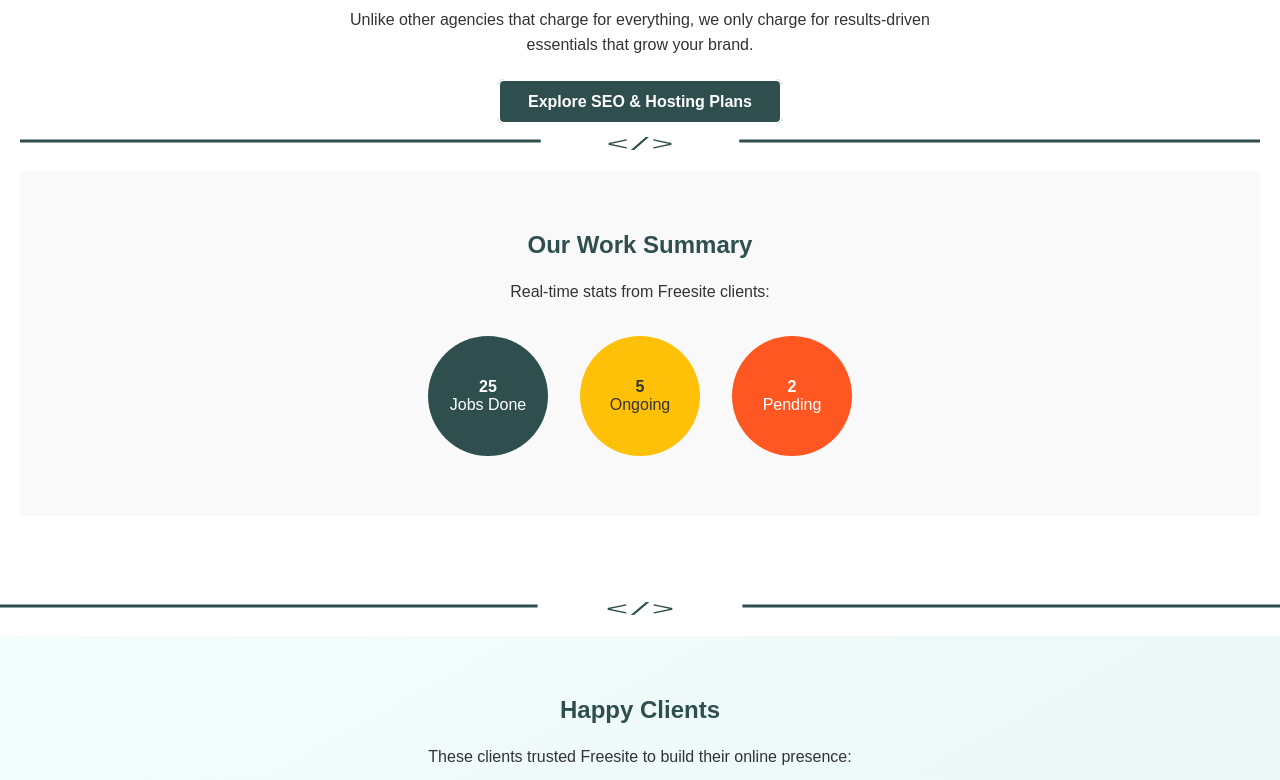
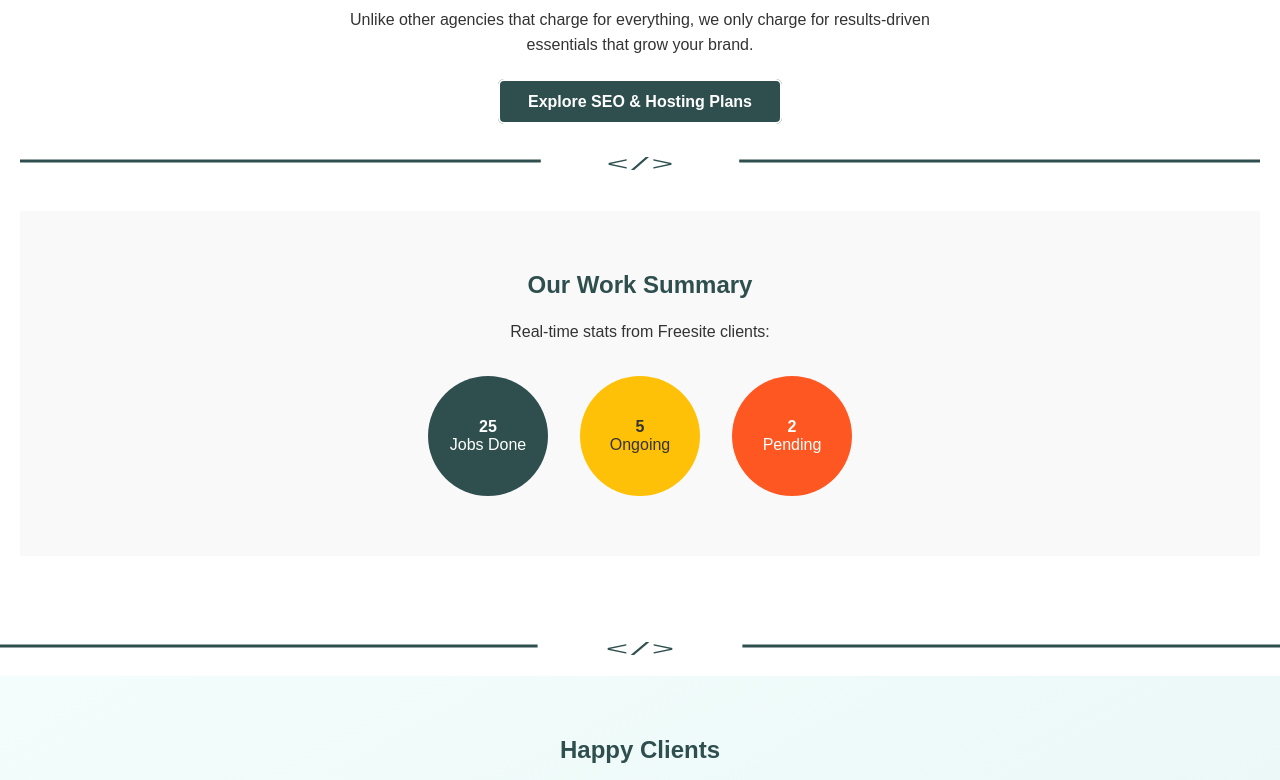
Before and after one commit to flexx254/freesite, a plain HTML site: page index.html in a window 1280 px wide. Shown: the part 1632-2412 px from the top of the page. Drawn offline with Linux system fonts and the light colour scheme.

Commit message:
Update index.html

```diff
--- a/index.html
+++ b/index.html
@@ -519,7 +519,7 @@ from="0" to="1" begin="2.3s" dur="0.8s" fill="freeze" />
   </div>
 
 <!-- Web design themed divider -->
-<div style="width: 100%; height: 60px; overflow: hidden;">
+<div style="width: 100%; height: 60px; overflow: hidden; margin:20px 0;">
   <svg viewBox="0 0 100 10" preserveAspectRatio="none" style="width: 100%; height: 100%;" role="img" aria-label="devider between sections">
     <!-- Left line -->
     <line x1="0" y1="5" x2="42" y2="5" stroke= "#2f4f4f" stroke-width="0.5" />
```
